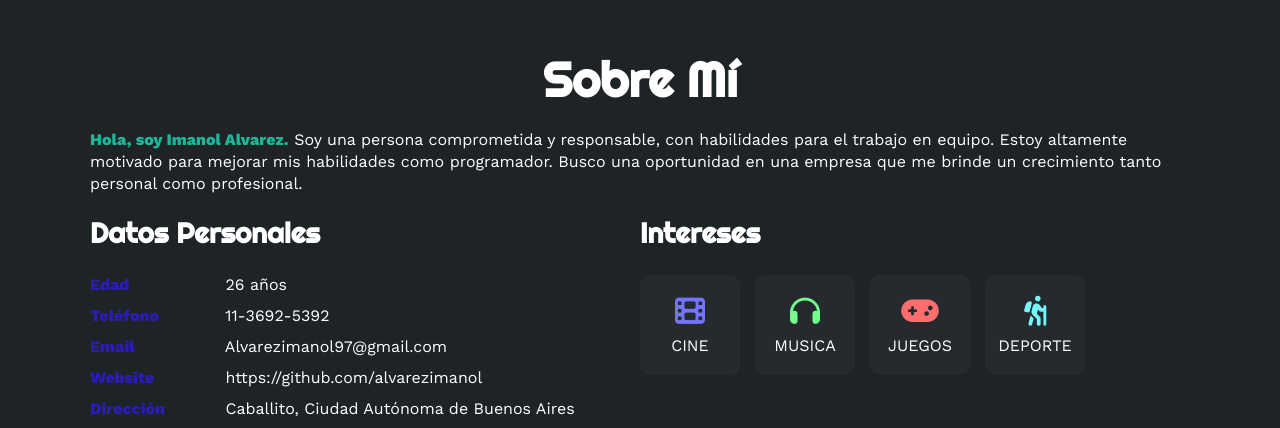
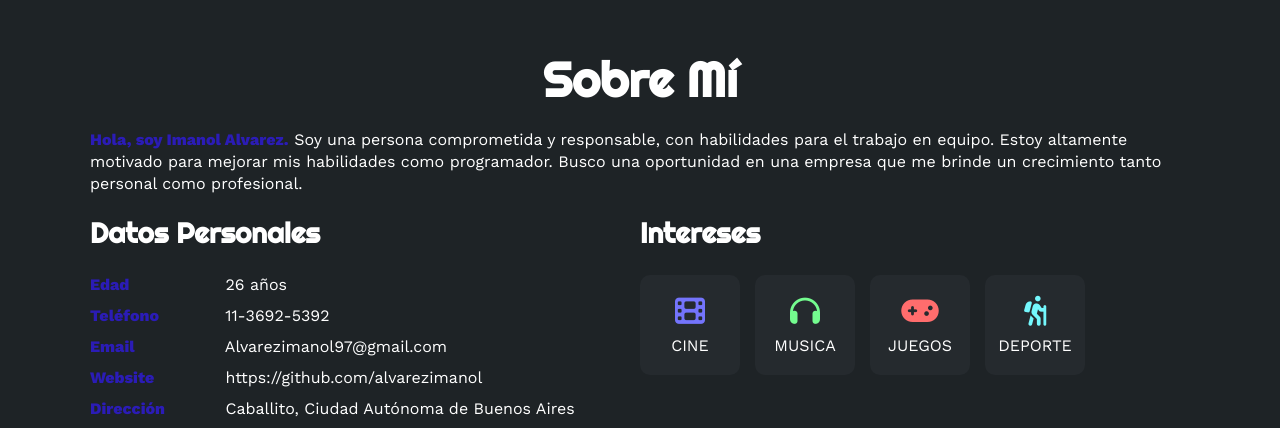
Before and after one commit to AlvarezImanol/Portfolio, a plain HTML site: page index.html in a window 1280 px wide. Shown: the part 820-1248 px from the top of the page. Drawn offline with nearby package versions, Linux system fonts and the light colour scheme.

Commit message:
Update estilo.css

```diff
--- a/estilo.css
+++ b/estilo.css
@@ -126,7 +126,7 @@ html{
     margin-bottom: 20px;
 }
 .sobremi .contenido-seccion p span{
-    color: #1CB698;
+    color: #2b1cb6;
     font-weight: bold;
 }
 .sobremi .fila{
```
